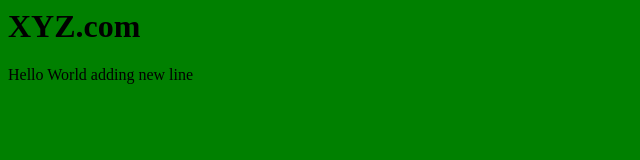
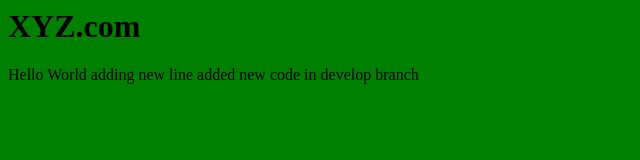
Before and after one commit to sidsravan/xyz, a plain HTML site: page index.html in a window 1280 px wide. Shown: the whole page, without its empty margins (0-640 px from the left). Drawn offline with Linux system fonts and the light colour scheme.

Commit message:
added code develop branch
added code develop branch

```diff
--- a/index.html
+++ b/index.html
@@ -3,5 +3,6 @@
 <h1>XYZ.com</h1>
 Hello World
 adding new line
+  added new code in develop branch
 </body>
 </html>
```
